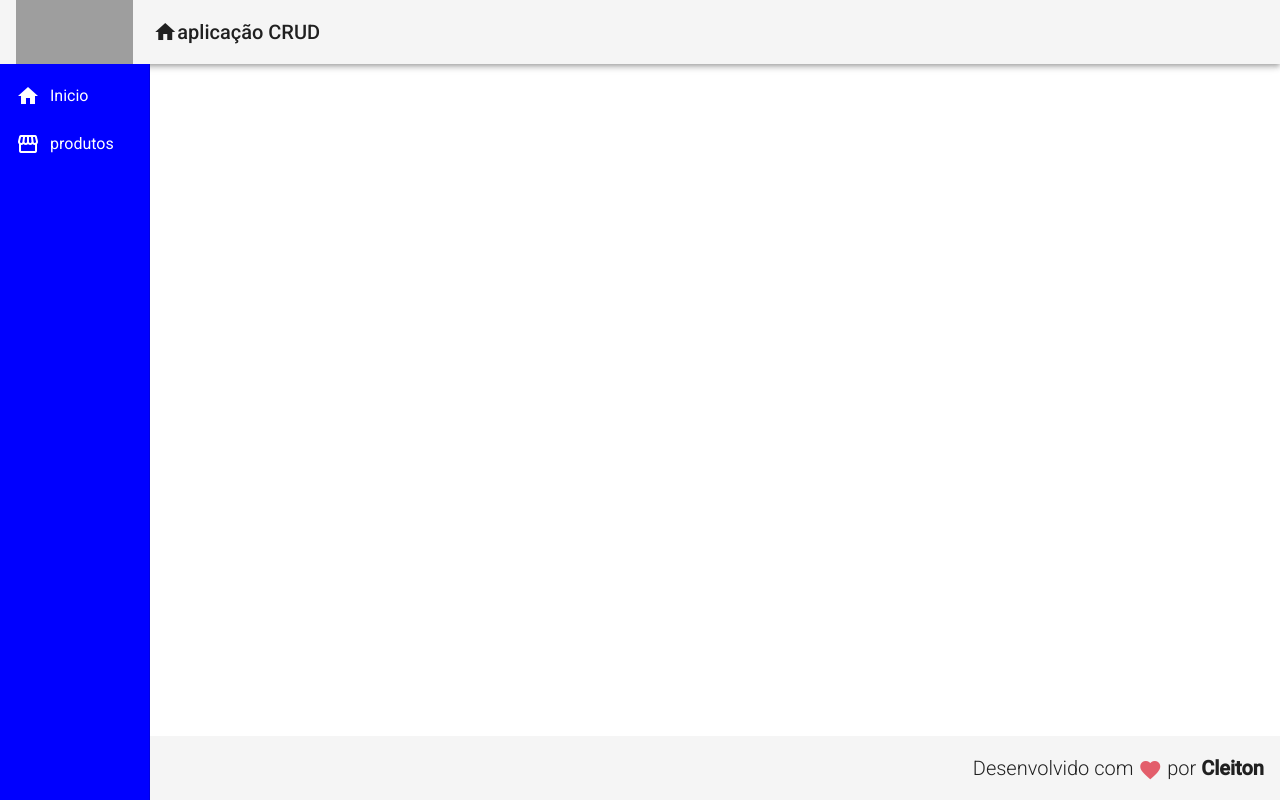
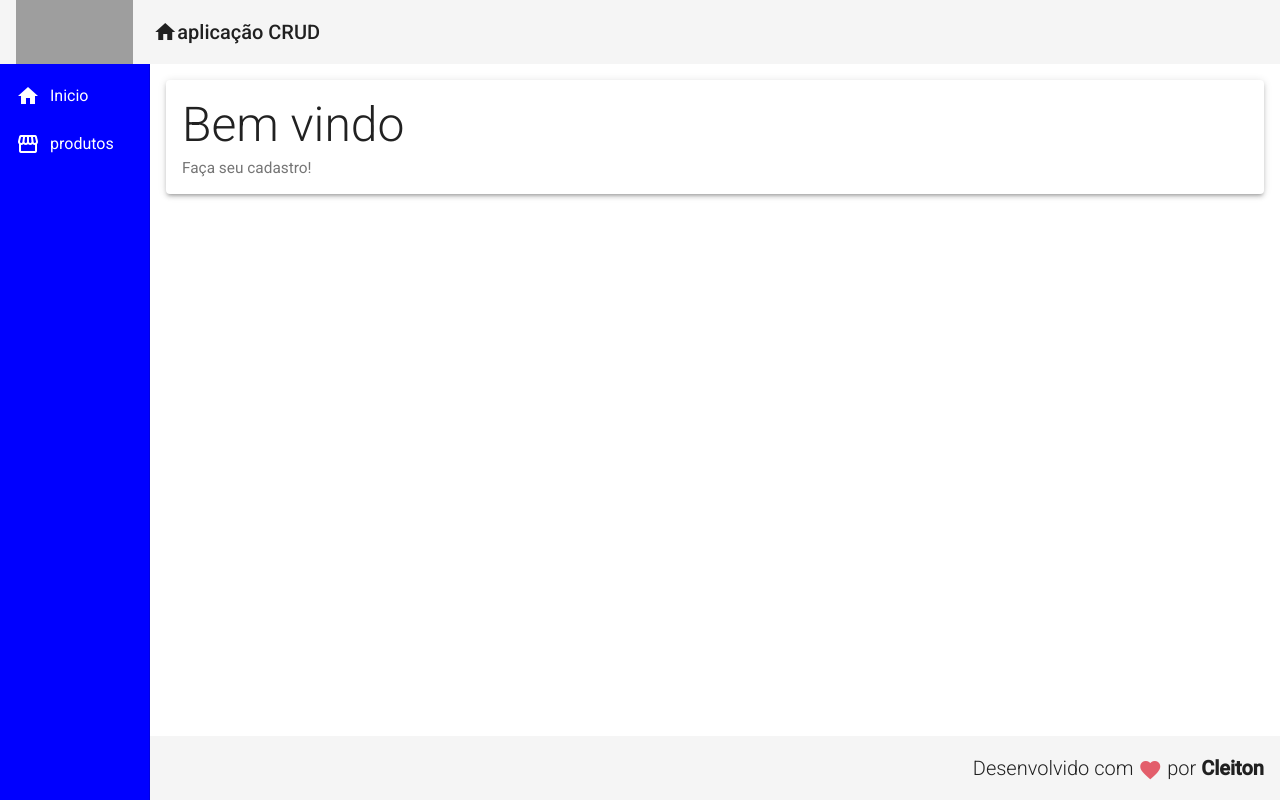
Before and after one commit to frpimentel/Desenvolvimento-web, an Angular app in the folder frontend/: page / in a window 1280 px wide. Built offline with nearby package versions, Linux system fonts and the light colour scheme; grey boxes are pictures that could not be loaded.

Commit message:
adicionando arquivo home e importando o mat-card

```diff
--- a/frontend/src/app/components/template/nav/nav.component.css
+++ b/frontend/src/app/components/template/nav/nav.component.css
@@ -7,6 +7,10 @@
   color: white;
 }
 
+.content{
+  padding: 16px;
+  background-color: white;
+}
 .sidenav i {
     padding-right: 10px;
 }
--- a/frontend/src/app/components/template/nav/nav.component.html
+++ b/frontend/src/app/components/template/nav/nav.component.html
@@ -16,4 +16,7 @@
       </a>
     </mat-nav-list>
   </mat-sidenav>
+  <mat-sidenav-content class="content">
+    <app-home></app-home>
+  </mat-sidenav-content>
 </mat-sidenav-container>
--- /dev/null
+++ b/frontend/src/app/views/home/home.component.css
@@ -0,0 +1,11 @@
+.home .title{
+  /* rem é relativo ao tamanho da fonte definida na sua página inteira */
+  font-size: 3rem;
+  font-weight: 300;
+  line-height: 1.2;
+}
+
+.home .subtitle{
+  /* 1.1em é sempre relativo a fonte anterior  */
+  font-size: 1.1em;
+}
--- /dev/null
+++ b/frontend/src/app/views/home/home.component.html
@@ -0,0 +1,6 @@
+<mat-card class="home mat-elevation-z3">
+  <mat-card-title class="title"> Bem vindo </mat-card-title>
+  <mat-card-subtitle class="subtitle">
+    Faça seu cadastro!
+  </mat-card-subtitle>
+</mat-card>
--- /dev/null
+++ b/frontend/src/app/views/home/home.component.ts
@@ -0,0 +1,15 @@
+import { Component, OnInit } from '@angular/core';
+
+@Component({
+  selector: 'app-home',
+  templateUrl: './home.component.html',
+  styleUrls: ['./home.component.css']
+})
+export class HomeComponent implements OnInit {
+
+  constructor() { }
+
+  ngOnInit(): void {
+  }
+
+}
```
Also changed, not shown: frontend/src/app/app.module.ts (+7 -4 lines), 1 other file (tests, documents, lock files or other folders).
